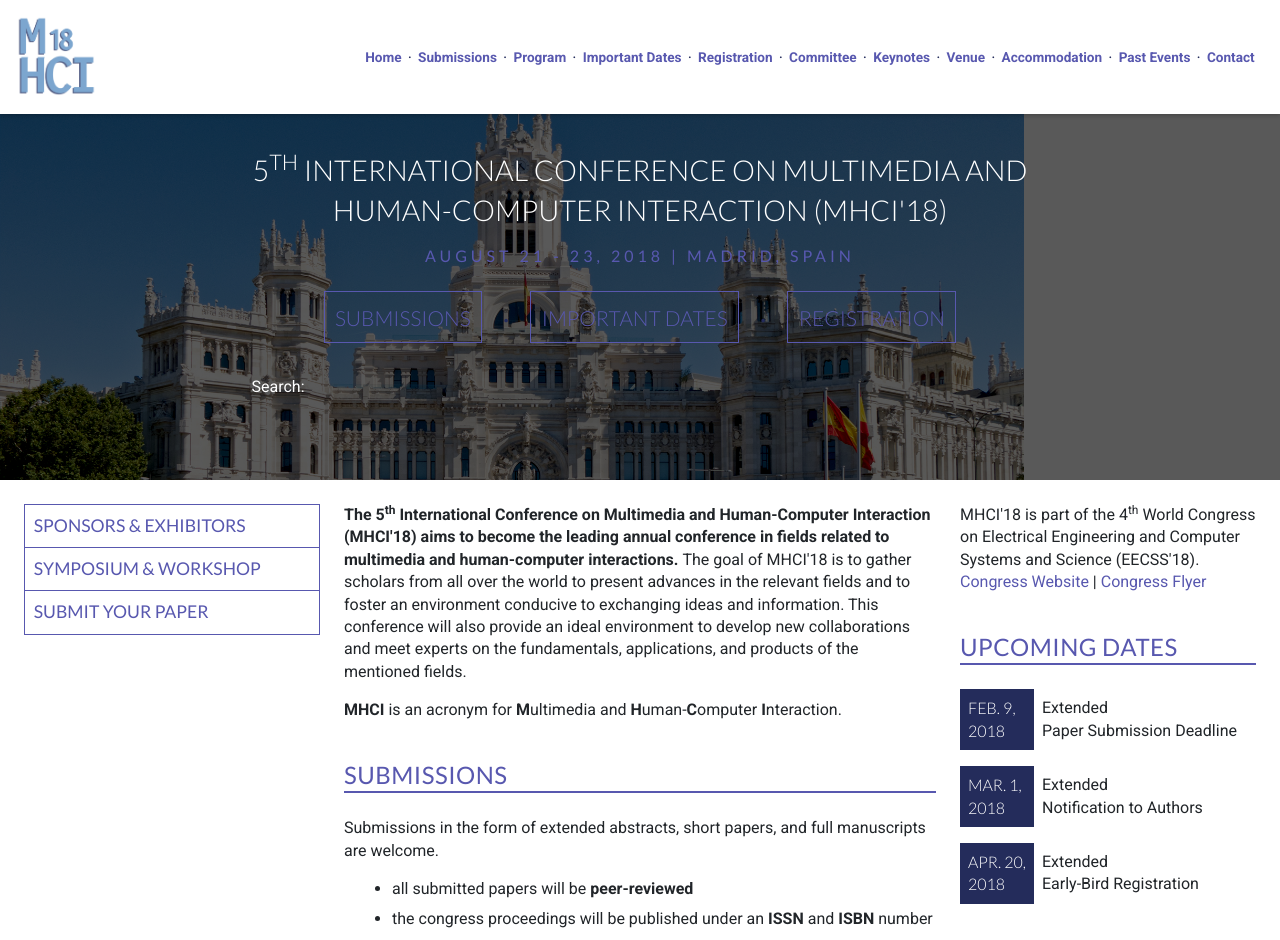
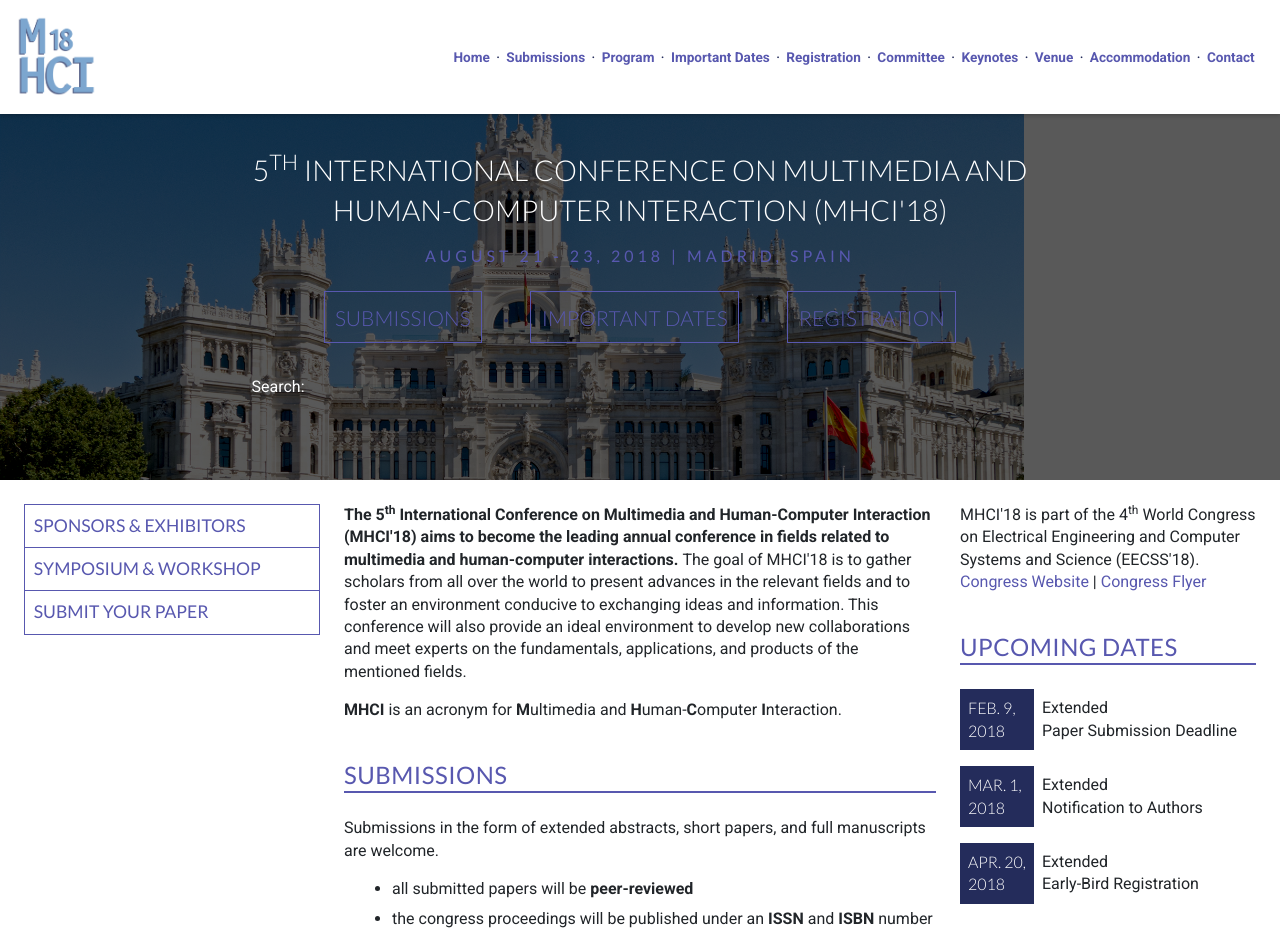
Before and after one commit to intaset/mhciconference, a Jekyll site: the page built from index.html, in a window 1280 px wide. Shown: the top 940 px of the page. Built offline with Jekyll 4.4.1, drawn with Linux system fonts in a browser that asks for light colours; nearby versions of some CDN libraries; Markdown is read by kramdown in place of the engine named in the settings; comment, search, counter and statistics services are not loaded; grey boxes are pictures that could not be loaded.

Commit message:
made changes

```diff
--- a/_includes/desktop-nav.html
+++ b/_includes/desktop-nav.html
@@ -2,7 +2,7 @@
 	<div class="cbp-af-inner">
 		<a href="/"><img src="../img/logo.png" class="flex-logo"></a>
 			<nav>
-				<a href="/">Home</a><p class="dot">&middot;</p><a href="../papers">Submissions</a><p class="dot">&middot;</p><a href="../program">Program</a><p class="dot">&middot;</p><a href="../dates">Important Dates</a><p class="dot">&middot;</p><a href="../registration">Registration</a><p class="dot">&middot;</p><a href="../committee">Committee</a><p class="dot">&middot;</p><a href="../keynote">Keynotes</a><p class="dot">&middot;</p><a href="../venue">Venue</a><p class="dot">&middot;</p><a href="../accommodation">Accommodation</a><p class="dot">&middot;</p><a href="../past-events">Past Events</a><p class="dot">&middot;</p><a href="#contact">Contact</a>
+				<a href="/">Home</a><p class="dot">&middot;</p><a href="../papers">Submissions</a><p class="dot">&middot;</p><a href="../program">Program</a><p class="dot">&middot;</p><a href="../dates">Important Dates</a><p class="dot">&middot;</p><a href="../registration">Registration</a><p class="dot">&middot;</p><a href="../committee">Committee</a><p class="dot">&middot;</p><a href="../keynote">Keynotes</a><p class="dot">&middot;</p><a href="../venue">Venue</a><p class="dot">&middot;</p><a href="../accommodation">Accommodation</a><p class="dot">&middot;</p><!-- <a href="../past-events">Past Events</a><p class="dot">&middot;</p> --><a href="#contact">Contact</a>
 		</nav>
 	</div>
 </div>
```
Also changed, not shown: 19 other files.
